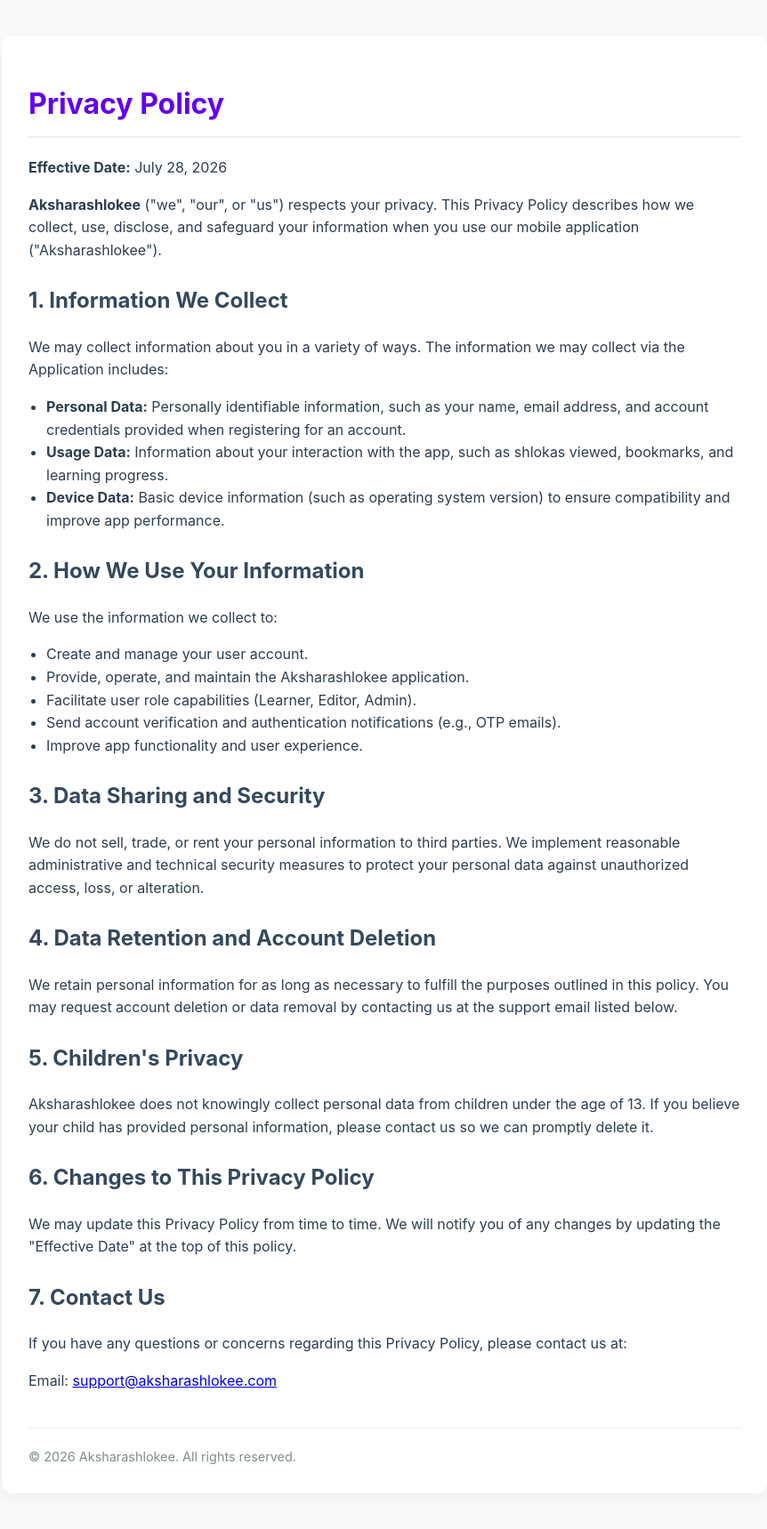
After one commit to hangaritsch/aksharashlokee, a PHP site: page /aksharashlokee/aksharashlokee_mobile/PRIVACY_POLICY.html in a window 1280 px wide. The commit adds this page. Shown: the whole page at 89% size, without its empty margins (208-1070 px from the left). Run offline with PHP 8.4, Linux system fonts and the light colour scheme.

Commit message:
Add Privacy Policy (HTML and Markdown)

```diff
--- /dev/null
+++ b/aksharashlokee_mobile/PRIVACY_POLICY.html
@@ -0,0 +1,99 @@
+<!DOCTYPE html>
+<html lang="en">
+<head>
+    <meta charset="UTF-8">
+    <meta name="viewport" content="width=device-width, initial-scale=1.0">
+    <title>Privacy Policy - Aksharashlokee</title>
+    <style>
+        :root {
+            --primary-color: #6200ee;
+            --text-color: #2c3e50;
+            --bg-color: #f8f9fa;
+            --card-bg: #ffffff;
+        }
+        body {
+            font-family: -apple-system, BlinkMacSystemFont, "Segoe UI", Roboto, Helvetica, Arial, sans-serif;
+            line-height: 1.6;
+            color: var(--text-color);
+            background-color: var(--bg-color);
+            margin: 0;
+            padding: 0;
+        }
+        .container {
+            max-width: 800px;
+            margin: 40px auto;
+            padding: 30px;
+            background: var(--card-bg);
+            box-shadow: 0 4px 15px rgba(0,0,0,0.05);
+            border-radius: 12px;
+        }
+        h1 {
+            color: var(--primary-color);
+            border-bottom: 2px solid #eee;
+            padding-bottom: 10px;
+        }
+        h2 {
+            color: #34495e;
+            margin-top: 25px;
+        }
+        p, ul {
+            margin-bottom: 15px;
+        }
+        ul {
+            padding-left: 20px;
+        }
+        .footer {
+            margin-top: 40px;
+            padding-top: 20px;
+            border-top: 1px solid #eee;
+            font-size: 0.9em;
+            color: #7f8c8d;
+        }
+    </style>
+</head>
+<body>
+    <div class="container">
+        <h1>Privacy Policy</h1>
+        <p><strong>Effective Date:</strong> July 28, 2026</p>
+        <p><strong>Aksharashlokee</strong> ("we", "our", or "us") respects your privacy. This Privacy Policy describes how we collect, use, disclose, and safeguard your information when you use our mobile application ("Aksharashlokee").</p>
+
+        <h2>1. Information We Collect</h2>
+        <p>We may collect information about you in a variety of ways. The information we may collect via the Application includes:</p>
+        <ul>
+            <li><strong>Personal Data:</strong> Personally identifiable information, such as your name, email address, and account credentials provided when registering for an account.</li>
+            <li><strong>Usage Data:</strong> Information about your interaction with the app, such as shlokas viewed, bookmarks, and learning progress.</li>
+            <li><strong>Device Data:</strong> Basic device information (such as operating system version) to ensure compatibility and improve app performance.</li>
+        </ul>
+
+        <h2>2. How We Use Your Information</h2>
+        <p>We use the information we collect to:</p>
+        <ul>
+            <li>Create and manage your user account.</li>
+            <li>Provide, operate, and maintain the Aksharashlokee application.</li>
+            <li>Facilitate user role capabilities (Learner, Editor, Admin).</li>
+            <li>Send account verification and authentication notifications (e.g., OTP emails).</li>
+            <li>Improve app functionality and user experience.</li>
+        </ul>
+
+        <h2>3. Data Sharing and Security</h2>
+        <p>We do not sell, trade, or rent your personal information to third parties. We implement reasonable administrative and technical security measures to protect your personal data against unauthorized access, loss, or alteration.</p>
+
+        <h2>4. Data Retention and Account Deletion</h2>
+        <p>We retain personal information for as long as necessary to fulfill the purposes outlined in this policy. You may request account deletion or data removal by contacting us at the support email listed below.</p>
+
+        <h2>5. Children's Privacy</h2>
+        <p>Aksharashlokee does not knowingly collect personal data from children under the age of 13. If you believe your child has provided personal information, please contact us so we can promptly delete it.</p>
+
+        <h2>6. Changes to This Privacy Policy</h2>
+        <p>We may update this Privacy Policy from time to time. We will notify you of any changes by updating the "Effective Date" at the top of this policy.</p>
+
+        <h2>7. Contact Us</h2>
+        <p>If you have any questions or concerns regarding this Privacy Policy, please contact us at:</p>
+        <p>Email: <a href="mailto:support@aksharashlokee.com">support@aksharashlokee.com</a></p>
+
+        <div class="footer">
+            &copy; 2026 Aksharashlokee. All rights reserved.
+        </div>
+    </div>
+</body>
+</html>
```
Also changed, not shown: aksharashlokee_mobile/PRIVACY_POLICY.md (added, +49 -0 lines), footer.php (+7 -22 lines).
